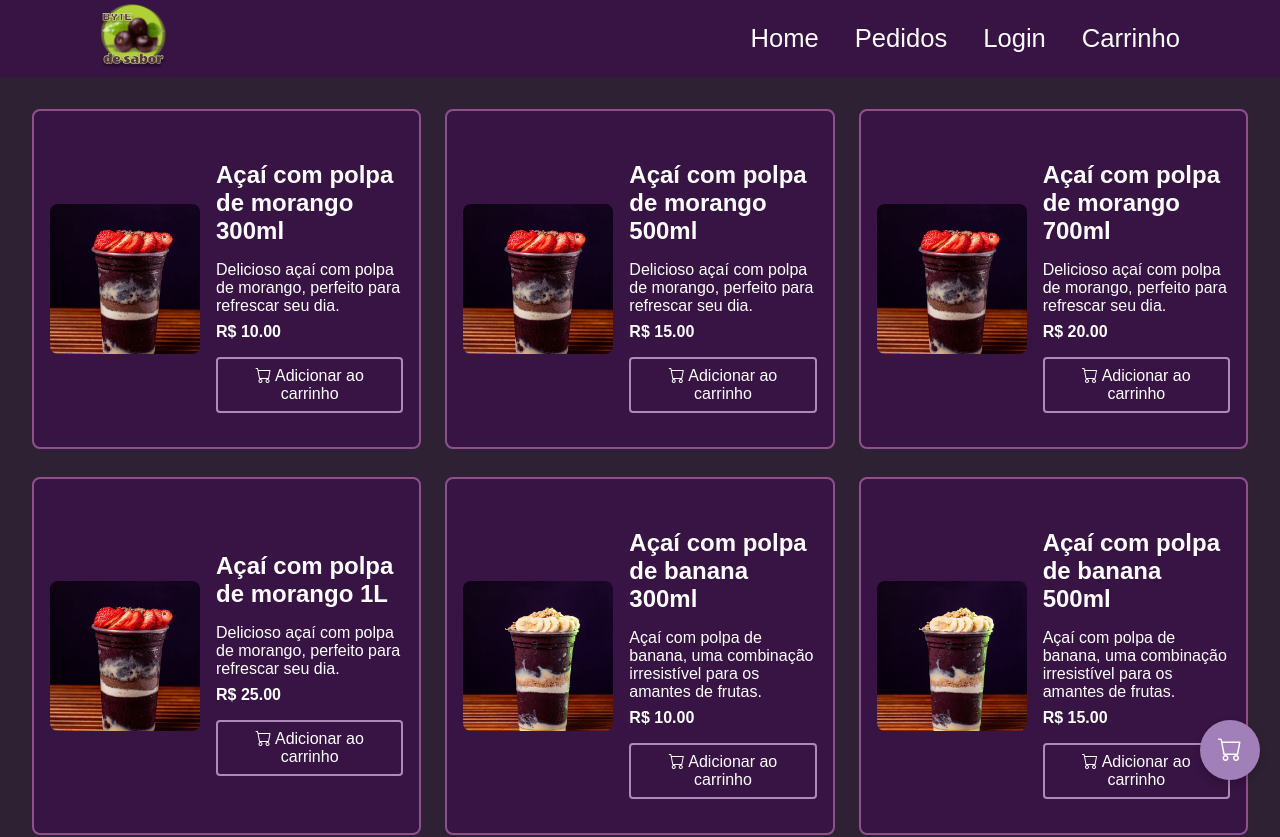
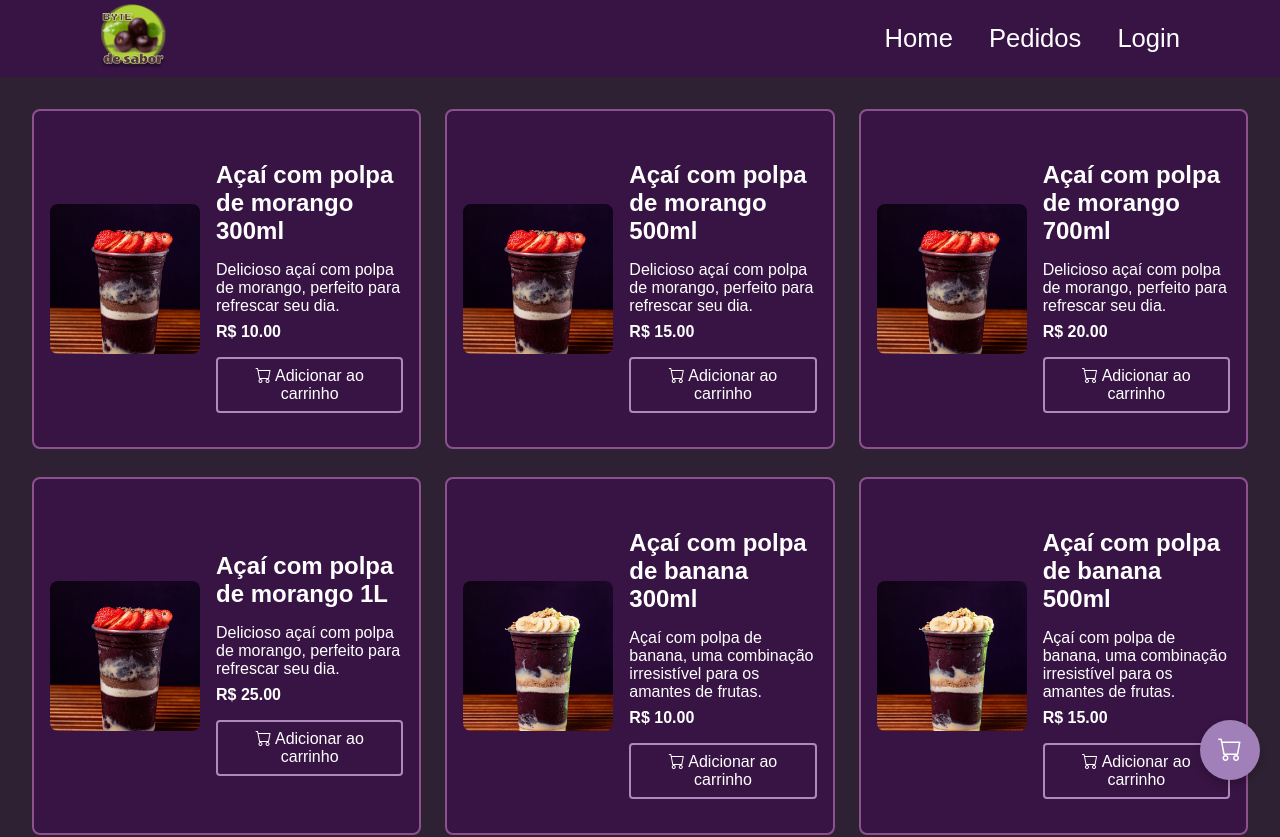
Before and after one commit to paulemacedo/BytedeSabor, a React (Vite) app: page / in a window 1280 px wide. Shown: the top 837 px of the page. Built offline with nearby package versions, Linux system fonts and the light colour scheme.

Commit message:
Remove Carrinho link from navigation menu in App component

```diff
--- a/src/App.jsx
+++ b/src/App.jsx
@@ -28,7 +28,7 @@ const App = () => {
           <Link to="/" onClick={toggleMenu}>Home</Link>
           <Link to="/pedidos" onClick={toggleMenu}>Pedidos</Link>
           <Link to="/login" onClick={toggleMenu}>Login</Link>
-          <Link to="/carrinho" onClick={toggleMenu}>Carrinho</Link>
+          {/* <Link to="/carrinho" onClick={toggleMenu}>Carrinho</Link> */}
         </nav>
       </header>
 
```
